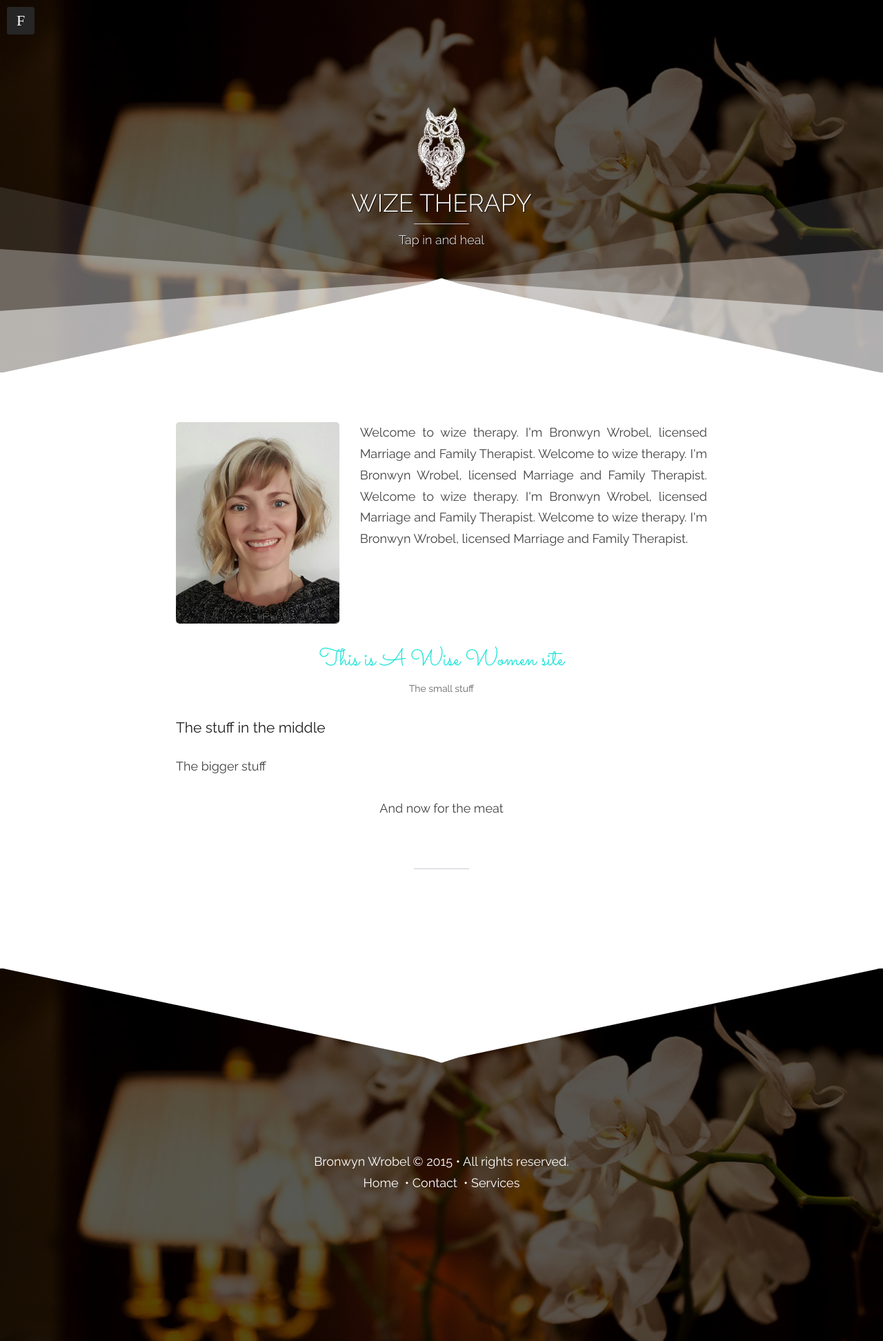
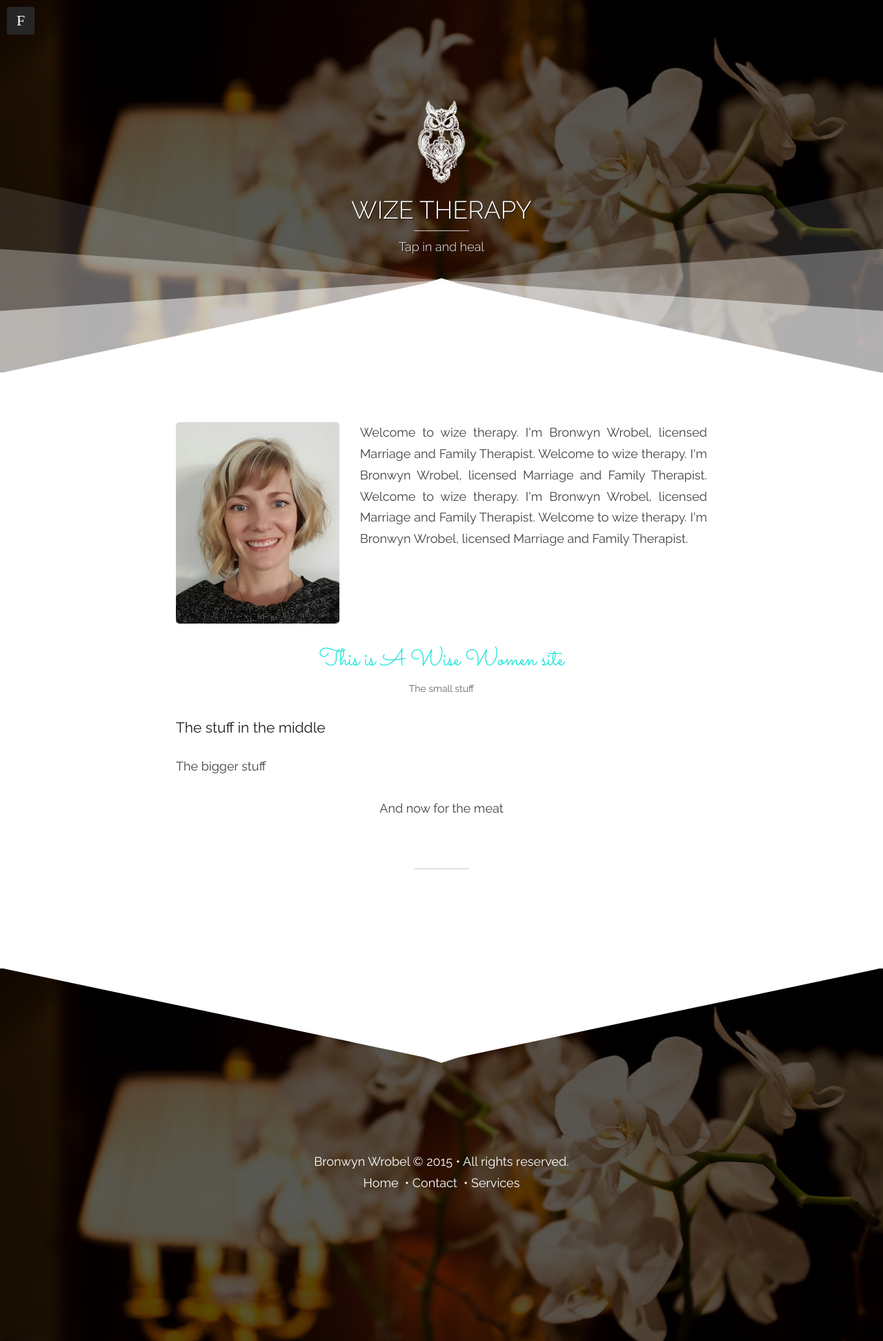
Before and after one commit to jwrobes/wizewomen, a Jekyll site: the page built from index.html, in a window 1280 px wide. Shown: the whole page at 69% size. Built offline with Jekyll 4.4.1, drawn with Linux system fonts in a browser that asks for light colours; nearby versions of some CDN libraries; the list of posts is cut into pages by our own code.

Commit message:
Additional styling fixes'

```diff
--- a/_includes/header.html
+++ b/_includes/header.html
@@ -25,7 +25,7 @@
         <div class="container">
             <a class="brand light" href="{{ site.url }}" role="banner" itemprop="url">
 
-                {% if site.logo %}<img itemprop="logo" src="{{ site.url }}/images/{{ site.logo }}" alt="{{ site.title }} Logo" />{% endif %}
+                {% if site.logo %}<img itemprop="logo" class="mbl" src="{{ site.url }}/images/{{ site.logo }}" alt="{{ site.title }} Logo" />{% endif %}
 
             <h1 class="blog-title light" itemprop="name">
                 {{ site.title }}
@@ -42,7 +42,7 @@
         <div class="container">
             <a class="brand" href="{{ site.url }}" role="banner" itemprop="url">
 
-                {% if site.logo %}<img itemprop="logo" src="{{ site.url }}/images/{{ site.logo }}" alt="{{ site.title }} Logo" />{% endif %}
+                {% if site.logo %}<img itemprop="logo" class="mbl" src="{{ site.url }}/images/{{ site.logo }}" alt="{{ site.title }} Logo" />{% endif %}
 
             <h1 class="blog-title light" itemprop="name">
                 {{ site.title }}
--- a/_layouts/home.html
+++ b/_layouts/home.html
@@ -30,7 +30,7 @@
         <div class="container">
             <a class="brand light" href="{{ site.url }}" role="banner" itemprop="url">
 
-                {% if site.logo %}<img itemprop="logo" src="{{ site.url }}/images/{{ site.logo }}" alt="{{ site.title }} Logo" />{% endif %}
+                {% if site.logo %}<img itemprop="logo" style="margin-bottom: 20px;" src="{{ site.url }}/images/{{ site.logo }}" alt="{{ site.title }} Logo" />{% endif %}
 
             <h1 class="blog-title light" itemprop="name">
                 {{ site.title }}
@@ -47,7 +47,7 @@
         <div class="container">
             <a class="brand" href="{{ site.url }}" role="banner" itemprop="url">
 
-                    <img itemprop="logo" src="{{ site.url }}/images/{{ site.logo }}" alt="{{ site.title }} Logo" />
+                    <img itemprop="logo" class="mbl" src="{{ site.url }}/images/{{ site.logo }}" alt="{{ site.title }} Logo" />
 
             <h1 class="blog-title light" itemprop="name">
                 {{ site.title }}
--- a/css/main.css
+++ b/css/main.css
@@ -408,3 +408,7 @@
     margin: 0 0 15px; }
 
 }
+
+.mbl {
+  margin-bottom: 20px;
+}
```
